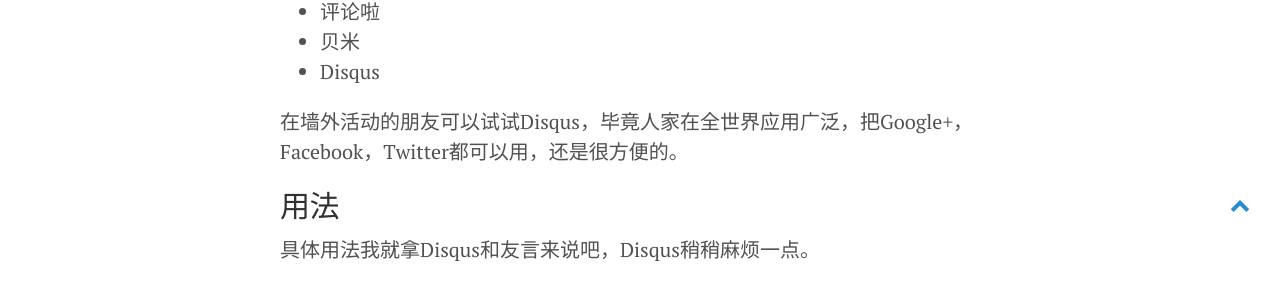
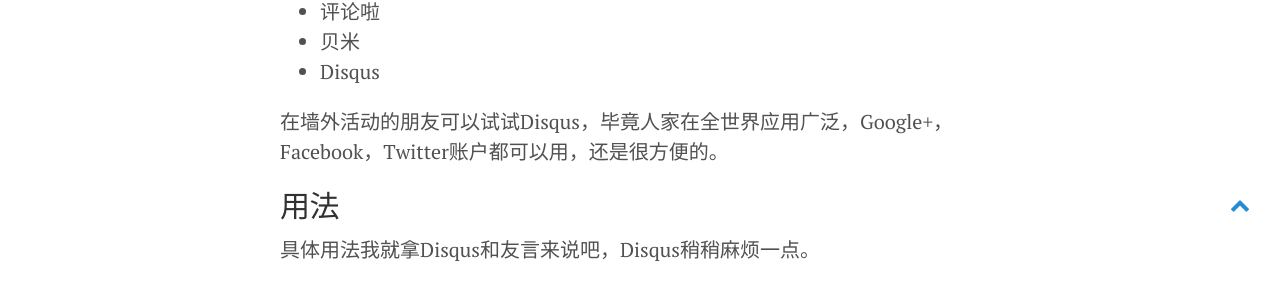
Before and after one commit to gyk6985432/myBlog, a Jekyll site: the page built from _posts/2015-12-20-comment.md, in a window 1280 px wide. Shown: the part 650-949 px from the top of the page. Built offline with Jekyll 4.4.1, drawn with Linux system fonts in a browser that asks for light colours; nearby versions of some CDN libraries; comment, search, counter and statistics services are not loaded.

Commit message:
modify 12-20

```diff
--- a/_posts/2015-12-20-comment.md
+++ b/_posts/2015-12-20-comment.md
@@ -18,7 +18,7 @@
 * 贝米
 * Disqus
 
-在墙外活动的朋友可以试试Disqus，毕竟人家在全世界应用广泛，把Google+，Facebook，Twitter都可以用，还是很方便的。
+在墙外活动的朋友可以试试Disqus，毕竟人家在全世界应用广泛，Google+，Facebook，Twitter账户都可以用，还是很方便的。
 
 ## 用法
 
```
